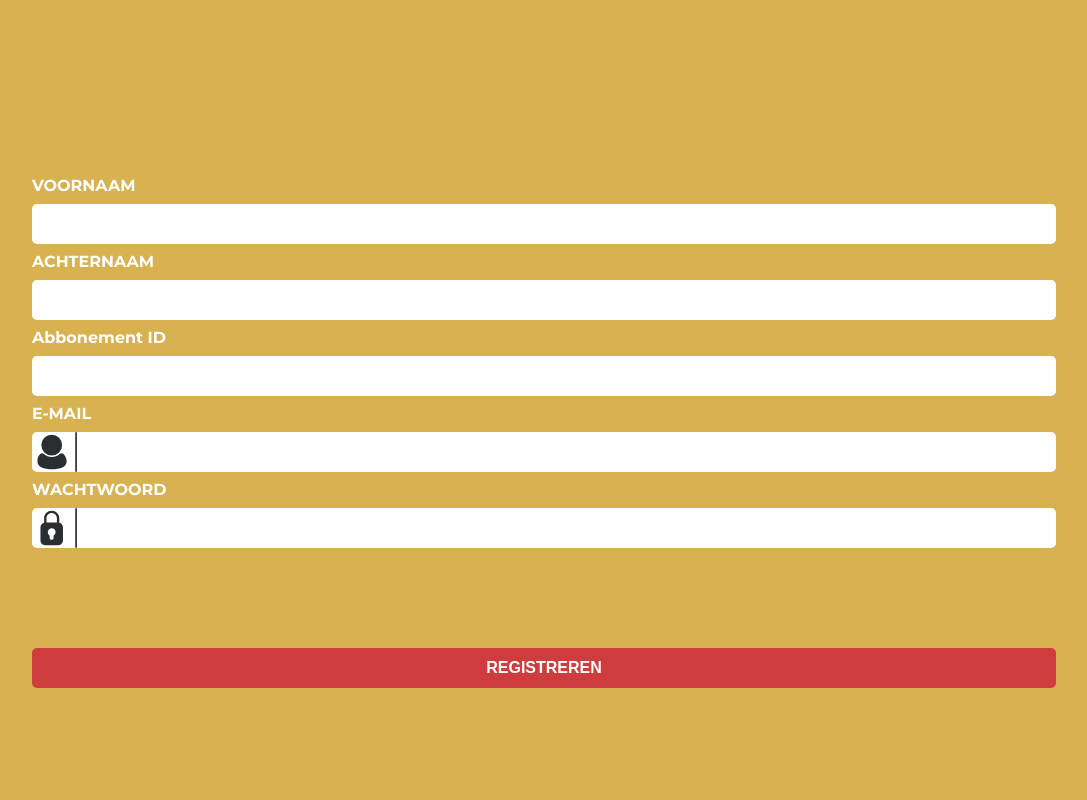
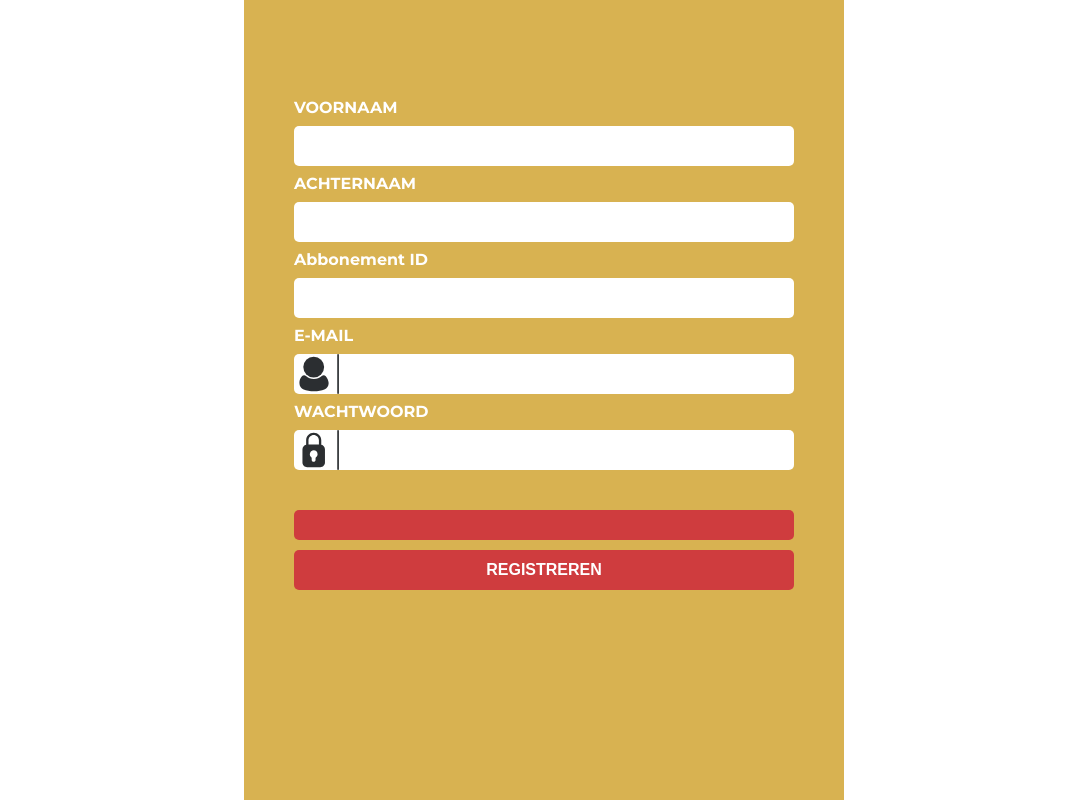
Before and after one commit to LisaW9/mechelini, a PHP site: page /register.php in a window 1280 px wide. Shown: the whole page, without its empty margins (96-1183 px from the left). Run offline with PHP 8.4, Linux system fonts and the light colour scheme; some libraries are stand-ins or nearby versions.

Commit message:
css changes

```diff
--- a/css/login.css
+++ b/css/formulier.css
@@ -1,10 +1,11 @@
 #container{
-    position: fixed;
     background-color: #D8B251;
     width: 100%;
     height: 100vh;
-    padding: 10%;
+    padding: 50px;
     color: white;
+    max-width: 600px;
+    margin: auto;
 }
 
 .logo{
@@ -12,7 +13,6 @@
     max-width: 300px;
     display: block;
     margin: auto;
-
 }
 
 form{
@@ -26,10 +26,7 @@ form input, form label, form button{
     font-weight:bold;
 }
 
-.submit, .register{
-    position: absolute;
-    width: 80%;
-    left: 10%;
+.button{
     background-color: #CF3C3E;
     border: none;
     border-radius: 5px;
@@ -37,12 +34,6 @@ form input, form label, form button{
     color: white;
     font-weight:bold;
     font-size: 1em;
-    margin-bottom: 10px;
-}
-
-
-.register{
-    margin-top: 60px;
 }
 
 .input{
--- a/css/main_style.css
+++ b/css/main_style.css
@@ -8,7 +8,19 @@ body{
 }
 
 #container{
+     background-color: #D8B251;
+     width: 100%;
+     height: 100vh;
+     padding: 10%;
+     color: white;
+}
 
+.error{
+    padding: 15px;
+    color: white;
+    background-color: #CF3C3E;
+    margin-bottom: 10px;
+    border-radius: 5px;
 }
 
 nav ul{
--- a/login.php
+++ b/login.php
@@ -34,7 +34,7 @@
     <meta name="viewport" content="initial-scale=1, maximum-scale=1, user-scalable=no, width=device-width">
     <link rel="stylesheet" type="text/css" href="css/reset.css">
     <link rel="stylesheet" type="text/css" href="css/main_style.css">
-    <link rel="stylesheet" type="text/css" href="css/login.css">
+    <link rel="stylesheet" type="text/css" href="css/formulier.css">
     <title>Mechelini</title>
 </head>
 <body>
@@ -50,8 +50,7 @@
             <label for="password">WACHTWOORD</label>
             <input type="password" class="input" id="password" name="password">
 
-            <input type="submit" value="INLOGGEN" class="submit">
-            <button class="register">REGISTREREN</button>
+            <button class="button">LOGIN</button>
             <p><?php echo  $error?></p>
         </form>
     </div>
--- a/register.php
+++ b/register.php
@@ -19,11 +19,11 @@
             $password = password_hash($password, PASSWORD_DEFAULT, $options);
 
             $user = new User();
+            $user->setMFirstname($firstname);
+            $user->setMLastname($lastname);
+            $user->setMAbbonement("$abbo_ID");
             $user->setMEmail($email);
             $user->setMPassword($password);
-            $user->setMLastname($lastname);
-            $user->setMFirstname($firstname);
-            $user->setMAbbonement("$abbo_ID");
             $user->Register();
 
         }
@@ -40,7 +40,7 @@
     <meta name="viewport" content="initial-scale=1, maximum-scale=1, user-scalable=no, width=device-width">
     <link rel="stylesheet" type="text/css" href="css/reset.css">
     <link rel="stylesheet" type="text/css" href="css/main_style.css">
-    <link rel="stylesheet" type="text/css" href="css/login.css">
+    <link rel="stylesheet" type="text/css" href="css/formulier.css">
     <title>Mechelini</title>
 </head>
 <body>
@@ -63,9 +63,9 @@
 
             <label for="password">WACHTWOORD</label>
             <input type="password" class="input" id="password" name="password">
-            <p><?php echo $error ?></p>
+            <p class="error"><?php echo $error ?></p>
 
-            <button class="register">REGISTREREN</button>
+            <button class="button">REGISTREREN</button>
         </form>
 </div>
 
```
Also changed, not shown: classes/User.class.php (+49 -47 lines).
